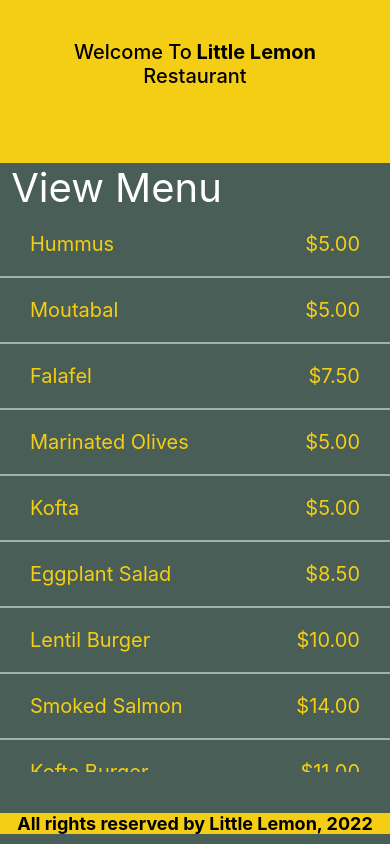
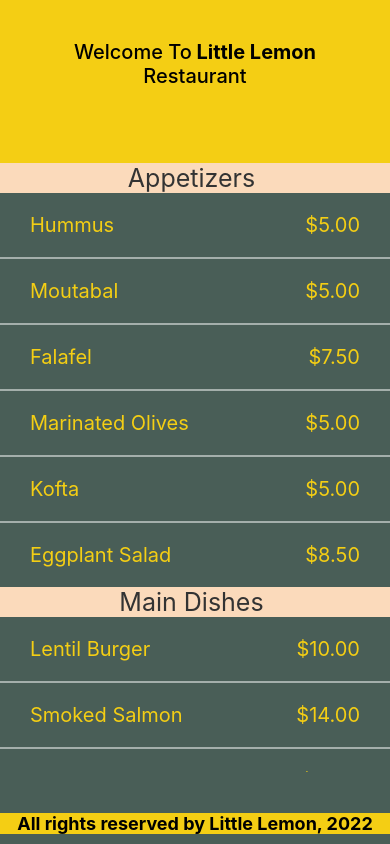
Before and after one commit to farahoumezzine/Little-Lemon-Restaurant, a React Native app: screen / in a window 390 px wide. Built offline with nearby package versions, Linux system fonts and the light colour scheme.

Commit message:
work with section List

```diff
--- a/App.js
+++ b/App.js
@@ -6,12 +6,13 @@
 import LittleLemonFooter from "./components/LittleLemonFooter";
 import WelcomeScreen from "./components/WelcomeScreen";
 import MenuItems from "./components/MenuItems";
+import MenuItems2 from "./components/MenuItems2.";
 export default function App() {
   return (
     <>
       <View style={styles.container}>
         <LittleLemonHeader></LittleLemonHeader>
-        <MenuItems></MenuItems>
+        <MenuItems2></MenuItems2>
       </View>
 
       <View style={styles.container2}>
--- /dev/null
+++ b/components/MenuItems2..js
@@ -0,0 +1,132 @@
+import { StatusBar } from "expo-status-bar";
+import {
+  StyleSheet,
+  Text,
+  View,
+  ScrollView,
+  FlatList,
+  SectionList,
+} from "react-native";
+
+/*const menuItemsToDisplay = [
+  "Hummus \n Moutabal \n Falafel \n Marinated Olives \n Kofta \n Eggplant Salad \n Lentil Burger \n Smoked Salmon \n Kofta Burger \n Turkish Kebab \n Fries \n Buttered Rice \n Bread Sticks \n Pita Pocket \n Lentil Soup \n Greek Salad \n Rice Pilaf \n Baklava \n Tartufo \n Tiramisu \n Panna Cotta",
+];*/
+
+const menuItemsToDisplay = [
+  {
+    title: "Appetizers",
+    data: [
+      { name: "Hummus", price: "$5.00" },
+      { name: "Moutabal", price: "$5.00" },
+      { name: "Falafel", price: "$7.50" },
+      { name: "Marinated Olives", price: "$5.00" },
+      { name: "Kofta", price: "$5.00" },
+      { name: "Eggplant Salad", price: "$8.50" },
+    ],
+  },
+  {
+    title: "Main Dishes",
+    data: [
+      { name: "Lentil Burger", price: "$10.00" },
+      { name: "Smoked Salmon", price: "$14.00" },
+      { name: "Kofta Burger", price: "$11.00" },
+      { name: "Turkish Kebab", price: "$15.50" },
+    ],
+  },
+  {
+    title: "Sides",
+    data: [
+      { name: "Fries", price: "$3.00", id: "11K" },
+      { name: "Buttered Rice", price: "$3.00" },
+      { name: "Bread Sticks", price: "$3.00" },
+      { name: "Pita Pocket", price: "$3.00" },
+      { name: "Lentil Soup", price: "$3.75" },
+      { name: "Greek Salad", price: "$6.00" },
+      { name: "Rice Pilaf", price: "$4.00" },
+    ],
+  },
+  {
+    title: "Desserts",
+    data: [
+      { name: "Baklava", price: "$3.00" },
+      { name: "Tartufo", price: "$3.00" },
+      { name: "Tiramisu", price: "$5.00" },
+      { name: "Panna Cotta", price: "$5.00" },
+    ],
+  },
+];
+
+//The renderItem method calls a call-back method which renders another component called Item
+//The Item component is rendered for every item in the array until it reaches the end.
+const Item = ({ name, price }) => (
+  <View style={styles.innerContainer}>
+    <Text style={styles.itemText}>{name}</Text>
+    <Text style={styles.itemText}>{price}</Text>
+  </View>
+);
+
+const Separator = ({}) => <View style={styles.Separator}></View>;
+
+const MenuItems = () => {
+  //The renderItem takes an item from the data and renders it into the list.
+  const renderItem = ({ item }) => <Item name={item.name} price={item.price} />;
+
+  const renderSectionHeader = ({ section: { title } }) => (
+    <Text style={styles.sectionHeader}>{title} </Text>
+  );
+
+  return (
+    <View style={{ flex: 0.75 }}>
+      {/* <ScrollView
+        indicatorStyle={"white"}
+        style={{
+          paddingHorizontal: 40,
+          paddingVertical: 40,
+          backgroundColor: "#495E57",
+        }} */}
+
+      <SectionList
+        keyExtractor={(item, index) => item + index} //It tells the list to use each id as React keys.
+        sections={menuItemsToDisplay}
+        renderItem={renderItem}
+        renderSectionHeader={renderSectionHeader}
+        ItemSeparatorComponent={Separator}
+      />
+    </View>
+  );
+};
+const styles = StyleSheet.create({
+  textMenu: {
+    color: "white",
+    fontSize: 40,
+    flexWrap: "wrap",
+  },
+  innerContainer: {
+    paddingHorizontal: 30,
+    paddingVertical: 20,
+    backgroundColor: "#495E57",
+    justifyContent: "space-between",
+    flexDirection: "row",
+  },
+  itemText: {
+    color: "#F4CE14",
+    fontSize: 20,
+  },
+  Separator: {
+    borderColor: "white",
+    borderWidth: 0.5,
+    opacity: 0.5,
+  },
+  sectionHeader: {
+    backgroundColor: "#fbdabb",
+    color: "#333333",
+    fontSize: 25,
+    textAlign: "center",
+  },
+  Separator: {
+    borderColor: "white",
+    borderWidth: 0.5,
+    opacity: 0.5,
+  },
+});
+export default MenuItems;
```
